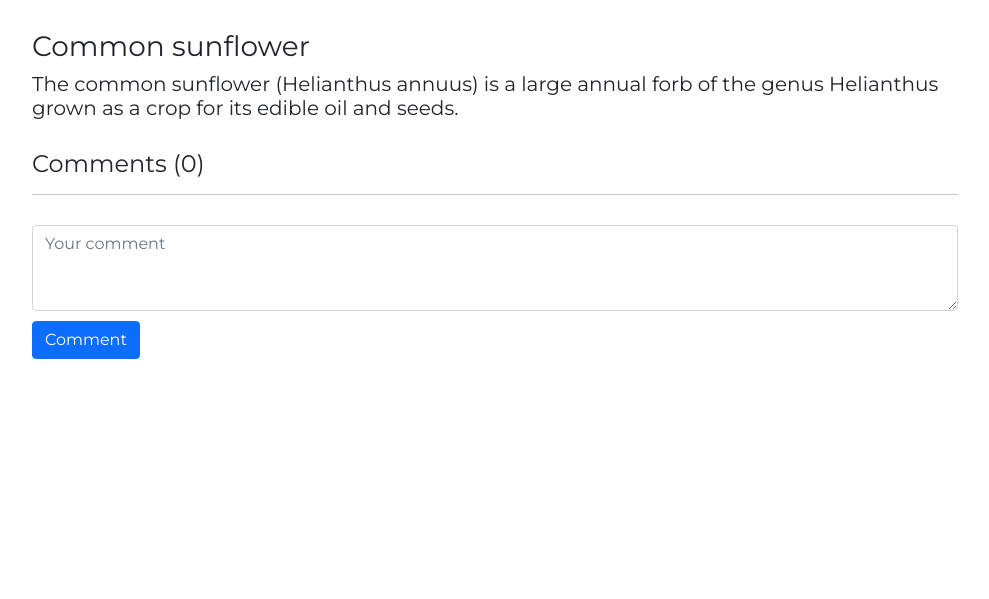
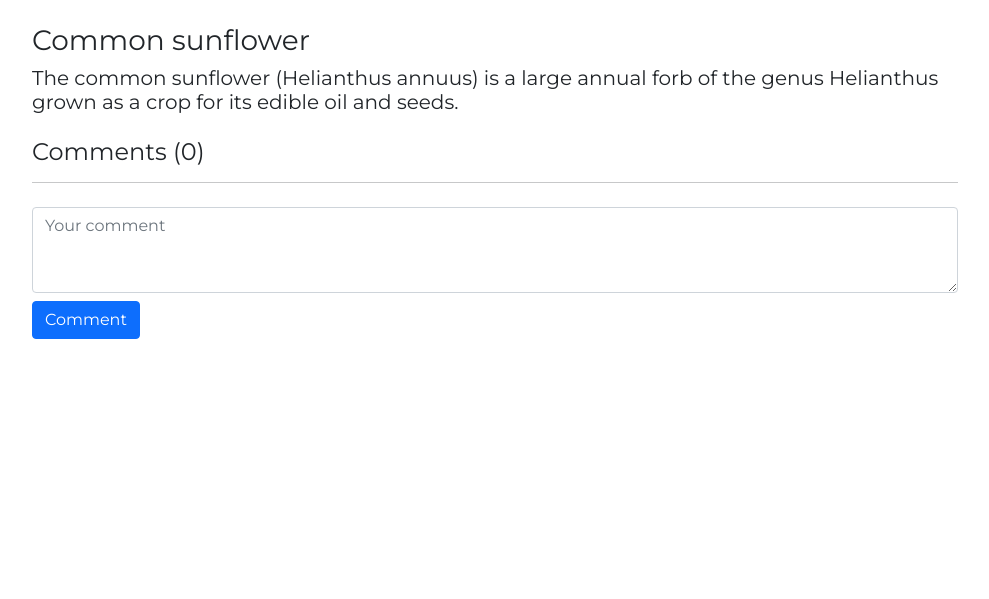
Before and after one commit to erinbedri/Agri_Trade---django-project, a Django app: page /posts/post/1/comments/ in a window 1280 px wide. Shown: the part 66-665 px from the top of the page, without its empty margins (145-1134 px from the left). Run offline with Django 4.2, Linux system fonts and the light colour scheme; a user stored in the database is signed in; data comes from the database, SQL or seed files in the repository; some libraries are stand-ins or nearby versions.

Commit message:
fixed margins on posts

```diff
--- a/agri_trade/posts/templates/posts/show_comments.html
+++ b/agri_trade/posts/templates/posts/show_comments.html
@@ -1,19 +1,19 @@
 {% extends 'web/base.html' %}
 
 {% block content %}
-    <div class="container" style="margin-top: 30px; margin-bottom: 50px">
+    <div class="container mt-4 mb-5">
         <div class="row justify-content-md-center">
             <div class="col-md-10">
                 <h3>{{ post.title }}</h3>
                 <h5>{% if post.subtitle %}{{ post.subtitle }}{% endif %}</h5>
 
-                <div style="margin-top: 30px">
+                <div class="mt-4">
                     <h4>Comments ({{ comments_count }})</h4>
                     <hr>
                 </div>
 
                 {% for comment in comments %}
-                    <div class="card" style="margin-top: 10px">
+                    <div class="card mt-2">
                         <div class="card-header" style="background-color: #e3f2fd">
                             <div class="row">
                                 <div class="col">
@@ -24,7 +24,7 @@
                                     {% if request.user.is_authenticated %}
                                         <form method="post" action="{% url 'posts:like comment' post.id comment.id %}">
                                             {% csrf_token %}
-                                                <button class="btn btn-link" style="float: right; padding: 0"><i class="fa-solid fa-heart"
+                                                <button class="btn btn-link p-0" style="float: right"><i class="fa-solid fa-heart"
                                                                               style="color: red"><span> {{ comment.like_count }}</span></i></button>
                                         </form>
                                     {% endif %}
@@ -40,12 +40,12 @@
                 {% endfor %}
 
 
-                <div style="margin-top: 30px">
+                <div class="mt-4">
                     {% if request.user.is_authenticated %}
                         <form method="post" action="{% url 'posts:show comments' post.id %}">
                             {% csrf_token %}
                             {{ form }}
-                            <button type="submit" class="btn btn-primary" style="margin-top: 10px">Comment</button>
+                            <button type="submit" class="btn btn-primary mt-2">Comment</button>
                         </form>
                     {% else %}
                         <div class="text-center">
--- a/agri_trade/posts/templates/posts/show_post.html
+++ b/agri_trade/posts/templates/posts/show_post.html
@@ -1,7 +1,7 @@
 {% extends 'web/base.html' %}
 
 {% block content %}
-    <div class="container" style="margin-top: 30px; margin-bottom: 50px">
+    <div class="container mt-4 mb-5" style="margin-top: 30px; margin-bottom: 50px">
         <div class="row justify-content-md-center">
             <div class="col-md-10">
                 <h3>{{ post.title }}</h3>
@@ -12,7 +12,7 @@
                     <p>{{ post.body|safe }}</p>
                 </div>
 
-                <div class="text-center" style="margin-top: 30px">
+                <div class="text-center mt-4">
                     <a href="{% url 'posts:show comments' post.id %}"><h4>Comments ({{ comments_count }})</h4></a>
                 </div>
 
--- a/agri_trade/posts/templates/posts/show_posts.html
+++ b/agri_trade/posts/templates/posts/show_posts.html
@@ -1,17 +1,17 @@
 {% extends 'web/base.html' %}
 
 {% block content %}
-    <div class="container" style="margin-top: 30px; margin-bottom: 50px">
+    <div class="container mt-4 mb-5">
         <div class="row justify-content-md-center">
             <h3>Agri Trade Insights</h3>
             <h5>Get access to extensive insights from the food and agricultural markets for free!</h5>
-            <div class="container" style="margin-top: 30px">
+            <div class="container mt-4">
                 <div class="row">
                     {% if not posts %}
                         <h3>There are no posts published yet! Come again later.</h3>
                     {% else %}
                         {% for post in posts %}
-                            <div class="col-sm-6" style="margin-bottom: 30px">
+                            <div class="col-sm-6 mb-4">
                                 <div class="card text-center">
                                     <div class="card-header" style="background-color: #e3f2fd;">{{ post.topic }}</div>
                                     <div class="card-body">
```
Also changed, not shown: 1 other file.
